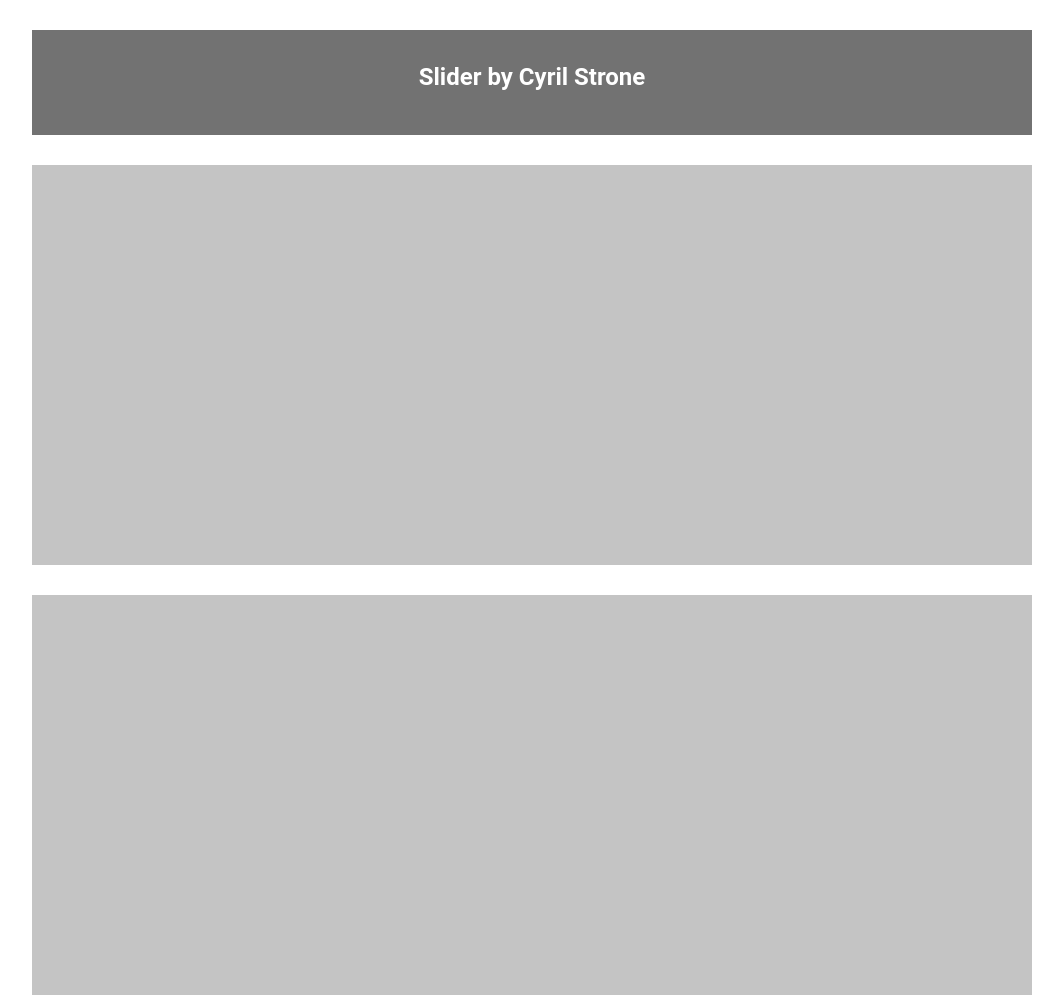
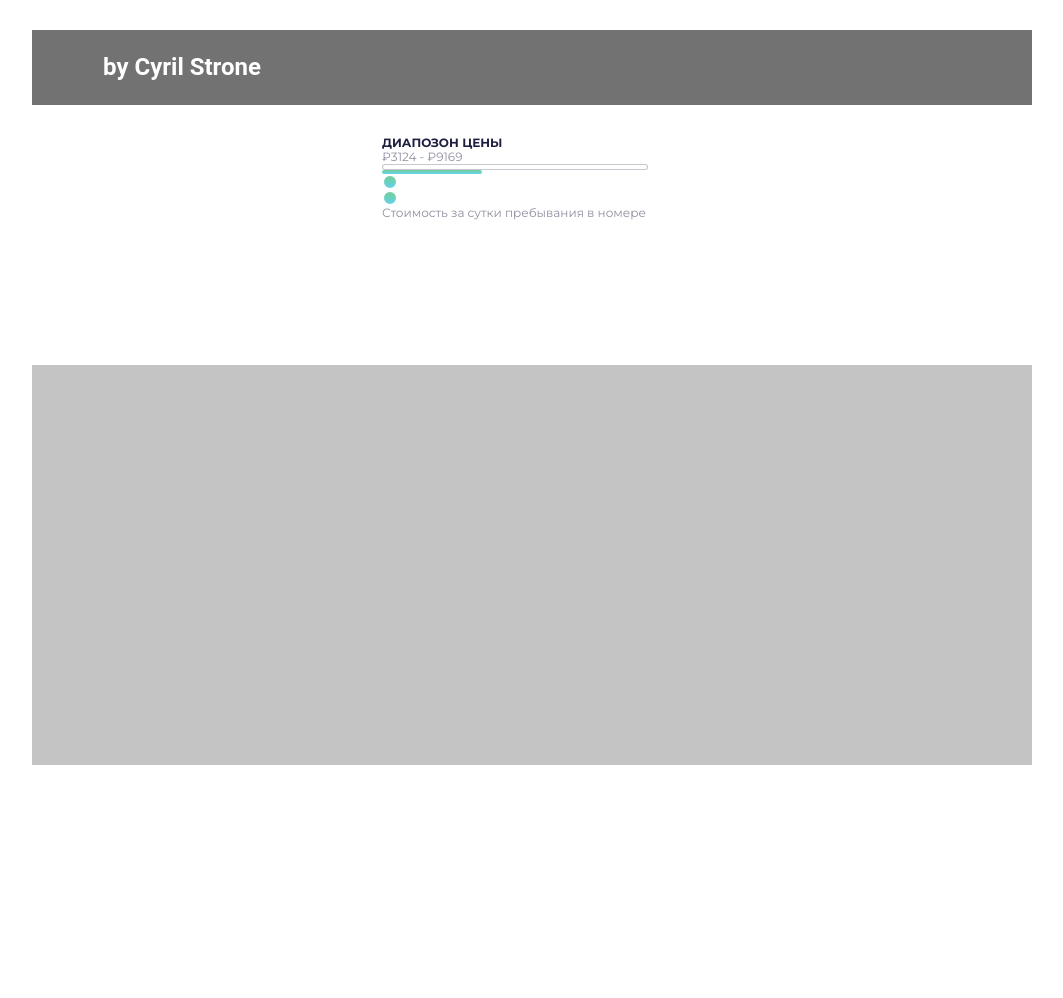
Before and after one commit to CyrilStrone/JQuery-Plugin-by-Cyril-Strone, a plain HTML site: page slider/my/slider-strone.html in a window 1280 px wide. Shown: the whole page, without its empty margins (108-1171 px from the left). After the commit the page ends 800 px from the top, so only its background shows below. Drawn offline with Linux system fonts and the light colour scheme.

Commit message:
html css

```diff
--- a/slider/my/slider-strone.css
+++ b/slider/my/slider-strone.css
@@ -6,6 +6,7 @@ body {
 }
 
 .Title {
+    position: static;
     margin-top: 30px;
     width: 1000px;
     height: 75px;
@@ -13,20 +14,31 @@ body {
     margin-left: auto;
     margin-right: auto;
     margin-bottom: 30px;
-    text-align: center;
-    padding-top: 30px;
 }
 
-.Title {
+.Title h1{
+    width: 300px;
+    margin: 0;
+    padding: 0;
+    padding-top: 20px;
     font-family: Roboto;
     font-style: normal;
     font-weight: bold;
     font-size: 24px;
     line-height: 34px;
     color: #FFFFFF;
+    text-align: center;
 }
 
-.SLider-general {
+.slider-general {
+    width: 300px;
+    height: 200px;
+    margin-left: auto;
+    margin-right: auto;
+    margin-bottom: 30px;
+}
+
+.slider-options {
     width: 1000px;
     height: 400px;
     background: #C4C4C4;
@@ -34,12 +46,65 @@ body {
     margin-right: auto;
     margin-bottom: 30px;
 }
+#slider-line_big
+{
+    background: #FFFFFF;
+    width: 266px;
+    height: 6px;
+    border: 1px solid rgba(31, 32, 65, 0.25);
+    box-sizing: border-box;
+    border-radius: 3px;
+}
+#slider-line_min
+{
+    background: linear-gradient(180deg, #6FCF97 0%, #66D2EA 100%);
+    width: 100px;
+    height: 4px;
 
-.SLider-options {
-    width: 1000px;
-    height: 400px;
-    background: #C4C4C4;
-    margin-left: auto;
-    margin-right: auto;
-    margin-bottom: 30px;
+    box-sizing: border-box;
+    border-radius: 3px;
 }
+#slider-circle_one
+{
+    width: 12px;
+    height: 12px;
+    background: linear-gradient(180deg, #6FCF97 0%, #66D2EA 100%);
+    border: 2px solid #FFFFFF;
+    border-radius: 10px;
+}
+#slider-circle_two
+{
+    width: 12px;
+    height: 12px;
+    background: linear-gradient(180deg, #6FCF97 0%, #66D2EA 100%);
+    border: 2px solid #FFFFFF;
+    border-radius: 10px;
+}
+#slider-title_one
+{
+    font-family: Montserrat;
+    font-style: normal;
+    font-weight: bold;
+    font-size: 12px;
+    line-height: 15px;
+    text-transform: uppercase;
+    color: #1F2041;
+}
+#slider-title_two
+{
+    font-family: Montserrat;
+    font-style: normal;
+    font-weight: normal;
+    font-size: 12px;
+    line-height: 14px;
+    color: rgba(31, 32, 65, 0.5);
+}
+#slider-money
+{
+    font-family: Montserrat;
+    font-style: normal;
+    font-weight: normal;
+    font-size: 12px;
+    line-height: 14px;
+    color: rgba(31, 32, 65, 0.5);
+}
--- a/slider/my/slider-strone.html
+++ b/slider/my/slider-strone.html
@@ -12,11 +12,30 @@
 
 <body>
     <div class="Title">
-        Slider by Cyril Strone
+        <h1>by Cyril Strone</h1>
 
     </div>
-    <div class="SLider-general"></div>
-    <div class="SLider-options"></div>
+    <div class="slider-general">
+
+        <div class="slider-title_one"  id="slider-title_one">
+            Диапозон цены
+        </div>
+        <div class="slider-money"  id="slider-money">
+            ₽3124 - ₽9169
+        </div>
+        <div class="slider-line_big"  id="slider-line_big"></div>
+        <div class="slider-line_min"  id="slider-line_min"></div>
+        <div class="slider-circle_one"  id="slider-circle_one"></div>
+        <div class="slider-circle_two"  id="slider-circle_two"></div>
+        <div class="slider-title_two"  id="slider-title_two">
+            Стоимость за сутки пребывания в номере
+        </div>
+
+
+    </div>
+    <div class="slider-options">
+
+    </div>
 </body>
 
 <script href="slider-strone.js"></script>
```
